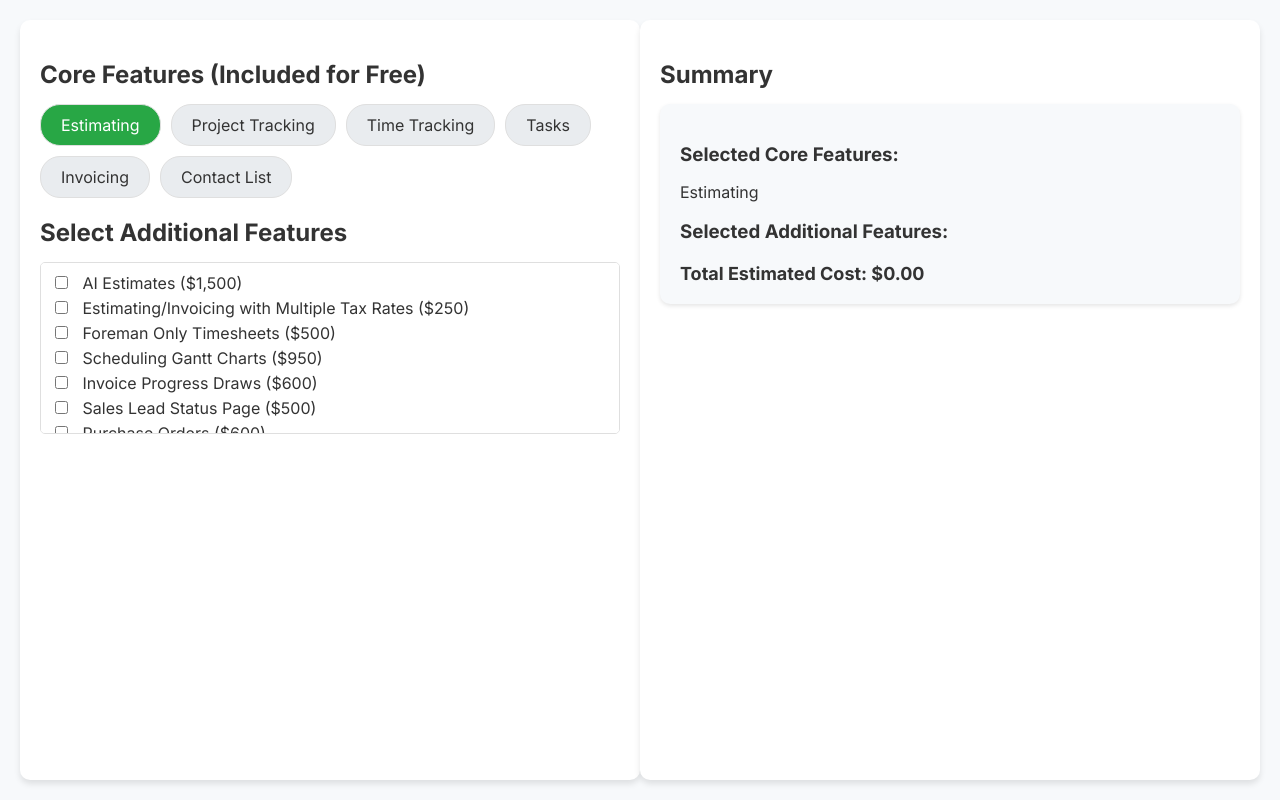
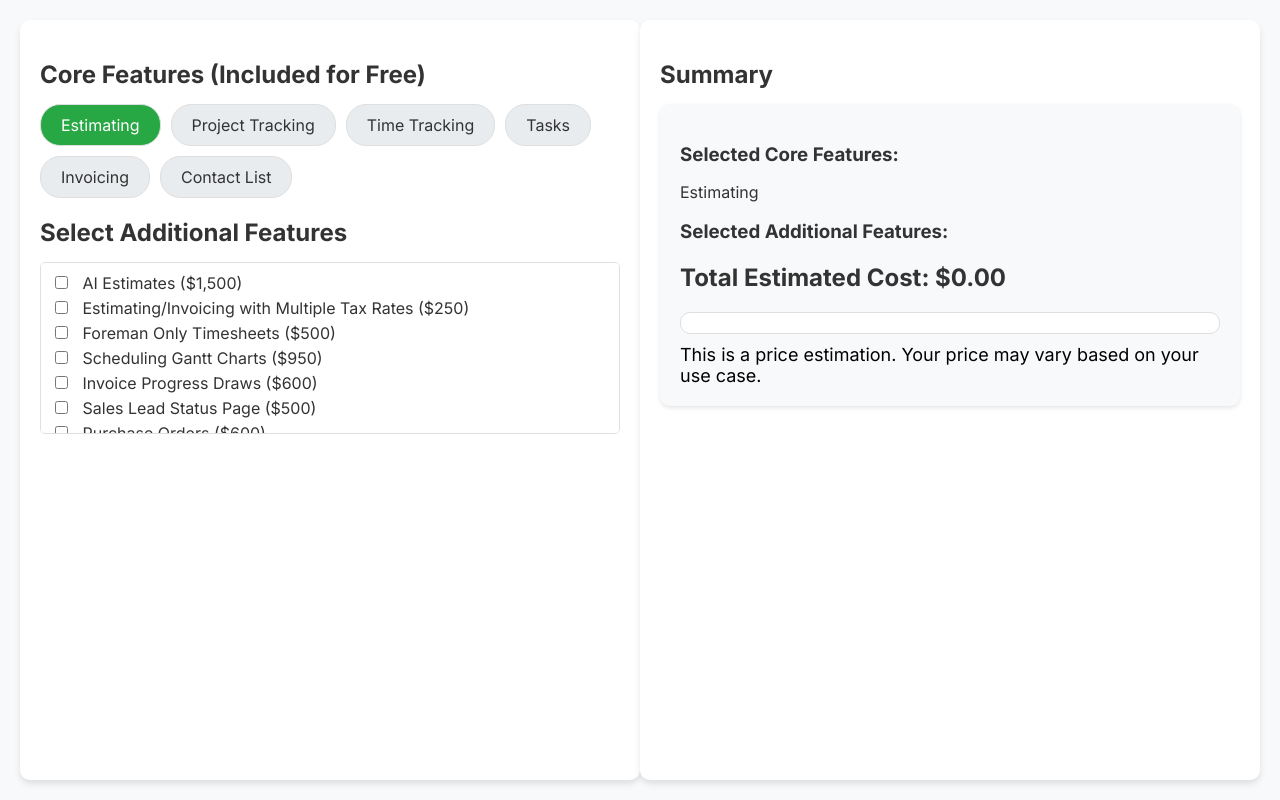
Before and after one commit to AgostinoMastro/pricing-estimator-new, a plain HTML site: page index.html in a window 1280 px wide. Both pictures are taken after a click on the element "Estimating". Drawn offline with Linux system fonts and the light colour scheme.

Commit message:
Update index.html

```diff
--- a/index.html
+++ b/index.html
@@ -102,7 +102,34 @@
 
         .total-cost {
             margin-top: 20px;
+            font-size: 24px;
+            font-weight: bold;
+        }
+
+        .progress-bar-container {
+            margin-top: 20px;
+            background-color: #FFFFFF;
+            border: 1px solid #DFDFDF;
+            border-radius: 10px;
+            height: 20px;
+            position: relative;
+            overflow: hidden;
+        }
+
+        .progress-bar {
+            background-color: #000000;
+            height: 100%;
+            width: 0;
+            transition: width 0.3s ease;
+        }
+
+        .cost-text {
             font-size: 18px;
+            margin-top: 10px;
+            color: #000000;
+        }
+
+        .cost-text span {
             font-weight: bold;
         }
     </style>
@@ -162,6 +189,12 @@
                 <div class="total-cost">
                     Total Estimated Cost: $<span id="totalCost">0</span>
                 </div>
+
+                <div class="progress-bar-container">
+                    <div class="progress-bar" id="progressBar"></div>
+                </div>
+
+                <div class="cost-text">This is a price estimation. Your price may vary based on your use case.</div>
             </div>
         </div>
     </div>
@@ -172,8 +205,10 @@
         const additionalFeatures = document.getElementById('additionalFeatures');
         const selectedAdditionalFeaturesList = document.getElementById('selectedAdditionalFeatures');
         const totalCostElement = document.getElementById('totalCost');
+        const progressBar = document.getElementById('progressBar');
 
         let totalCost = 0;
+        const maxCost = 10000; // Set an arbitrary max value for the progress bar
 
         // Toggle core feature selection
         coreFeaturePills.forEach(pill => {
@@ -208,6 +243,10 @@
 
             // Update total cost
             totalCostElement.textContent = totalCost.toFixed(2);
+
+            // Update progress bar
+            const progressPercentage = Math.min((totalCost / maxCost) * 100, 100);
+            progressBar.style.width = `${progressPercentage}%`;
         }
     </script>
 </body>
```
